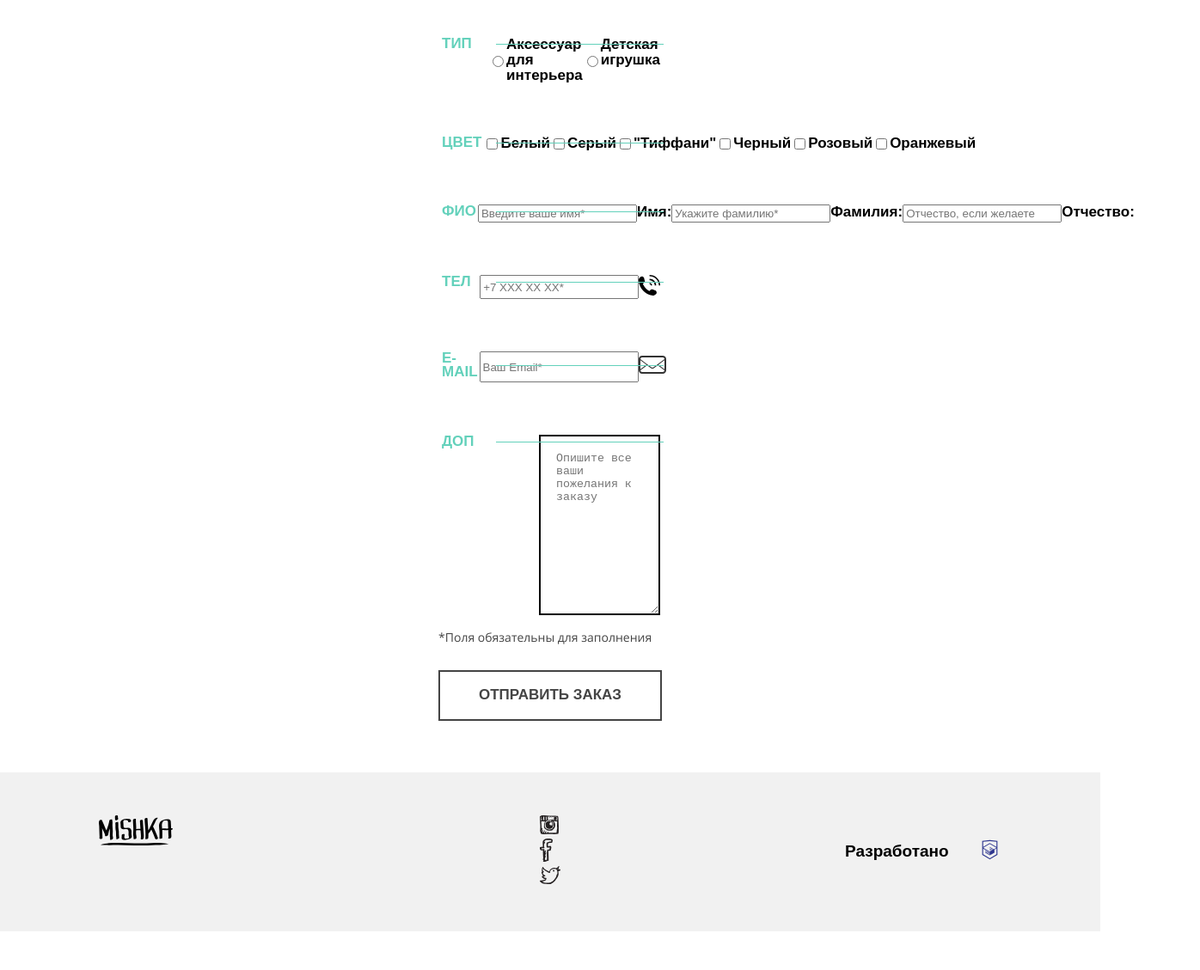
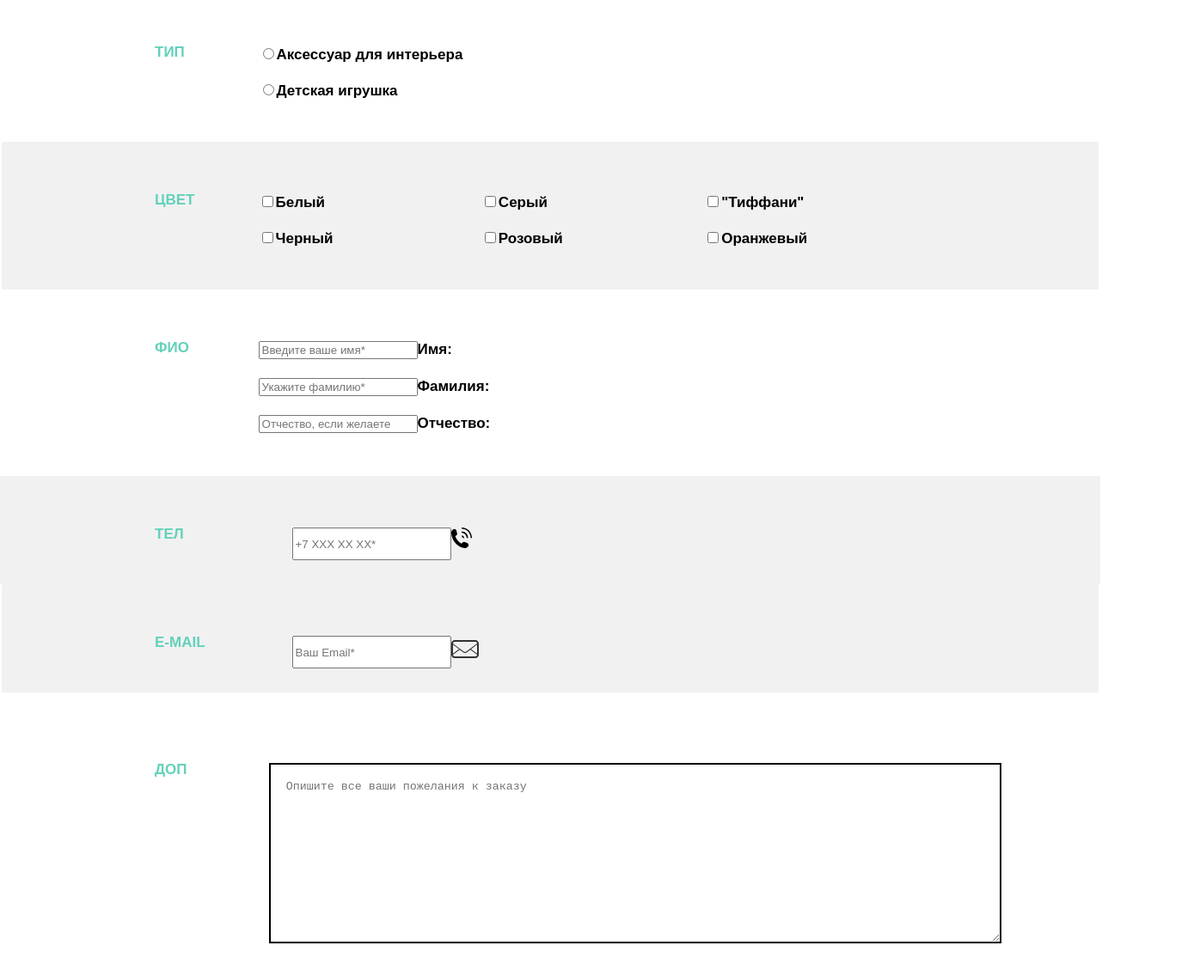
Before and after one commit to NastassiaD/627365-mishka, a website: page source/form.html in a window 1280 px wide. Shown: the part 601-1730 px from the top of the page at 86% size, 1396 px wide, since content can reach past the window. Before the commit the page ends 1685 px from the top, so only its background shows below. Drawn offline with nearby package versions, Linux system fonts and the light colour scheme; files that its build step writes are made by us from their sources; files whose address does not match are found by name.

Commit message:
Продолжение верски адаптивной сетки страницы form.html для планшетного и десктопного состояния

```diff
--- a/source/form.html
+++ b/source/form.html
@@ -53,50 +53,56 @@
       <form action="https://echo.htmlacademy.ru" method="post" class="form-order">
         <p class="form-order__description form-order__description--top">Мы будем рады воплотить в жизнь ваши пожелания! Заполните простую форму заказа и мы свяжемся с вами, чтобы уточнить детали.</p>
         <fieldset class="form-order__section form-order__section--type">
-          <div class="form-order__section-header">
-            <legend class="form-order__section-text">Тип</legend>
-          </div>
+          <div class="form-order__wrapper">
+            <legend class="form-order__section-title">Тип</legend>
+            <div class="form-order__values">
               <label class="form-order__label"><input type="radio" name="product" value="accessory">Аксессуар для интерьера</label>
               <label class="form-order__label"><input type="radio" name="product" value="toy">Детская игрушка</label>
+            </div>
+          </div>
         </fieldset>
         <fieldset class="form-order__section form-order__section--color">
-          <div class="form-order__section-header">
-            <legend class="form-order__section-text">Цвет</legend>
-          </div>
+          <div class="form-order__wrapper">
+            <legend class="form-order__section-title">Цвет</legend>
+            <div class="form-order__values">
               <label class="form-order__label"><input type="checkbox" name="color-white">Белый</label>
               <label class="form-order__label"><input type="checkbox" name="color-grey">Серый</label>
               <label class="form-order__label"><input type="checkbox" name="color-tiffany">"Тиффани"</label>
               <label class="form-order__label"><input type="checkbox" name="color-black">Черный</label>
               <label class="form-order__label"><input type="checkbox" name="color-pink">Розовый</label>
               <label class="form-order__label"><input type="checkbox" name="color-orange">Оранжевый</label>
+            </div>
+          </div>
         </fieldset>
         <fieldset class="form-order__section form-order__section--personal-data">
-          <div class="form-order__section-header">
-            <legend class="form-order__section-text">ФИО</legend>
-          </div>
+          <div class="form-order__wrapper">
+            <legend class="form-order__section-title">ФИО</legend>
+            <div class="form-order__values">
               <label class="form-order__label label-personal-data"><input type="text" name="name" placeholder="Введите ваше имя*" required>Имя:</label>
               <label class="form-order__label label-personal-data"><input type="text" name="surname" placeholder="Укажите фамилию*" required>Фамилия:</label>
               <label class="form-order__label label-personal-data"><input type="text" name="patronymic" placeholder="Отчество, если желаете">Отчество:</label>
+            </div>
+          </div>
         </fieldset>
         <fieldset class="form-order__section form-order__section--phone">
-          <div class="form-order__section-header">
-            <legend class="form-order__section-text">Тел</legend>
-          </div>
+          <div class="form-order__wrapper">
+            <legend class="form-order__section-title">Тел</legend>
             <input type="tel" name="phone" placeholder="+7 XXX XX XX*" required>
             <span class="form-order__icon form-order__icon--phone"><img src="img/icon-phone.svg" alt="Иконка"></span>
+          </div>
         </fieldset>
         <fieldset class="form-order__section form-order__section--mail">
-          <div class="form-order__section-header">
-            <legend class="form-order__section-text">E-mail</legend>
-          </div>
+          <div class="form-order__wrapper">
+            <legend class="form-order__section-title">E-mail</legend>
             <input type="email" name="email" placeholder="Ваш Email*" required>
             <span class="form-order__icon form-order__mail"><img src="img/icon-mail.svg" alt="Иконка"></span>
+          </div>
         </fieldset>
         <fieldset class="form-order__section form-order__section--comment">
-          <div class="form-order__section-header">
-            <legend class="form-order__section-text">Доп</legend>
+          <div class="form-order__wrapper">
+            <legend class="form-order__section-title">Доп</legend>
+            <textarea name="comment" rows="10" placeholder="Опишите все ваши пожелания к заказу"></textarea>
           </div>
-          <textarea name="comment" rows="10" placeholder="Опишите все ваши пожелания к заказу"></textarea>
         </fieldset>
         <div class="form-order__footer">
           <p class="form-order__description form-order__description--bottom">*Поля обязательны для заполнения</p>
--- a/source/sass/_blocks/_form-order.scss
+++ b/source/sass/_blocks/_form-order.scss
@@ -15,23 +15,36 @@
   margin-bottom: 30px;
 }
 
+.form-order__description--top {
+  width: 260px;
+  margin: 30px auto;
+}
+
 .form-order__description--bottom {
   font-size: 14px;
   line-height: 16px;
 }
 
 .form-order__section {
-  padding-top: 27px;
-  margin-bottom: 34px;
-  display: flex;
-  flex-wrap: nowrap;
+  padding-top: 10px;
 }
 
-.form-order__section-header {
-  width: 100%;
+.form-order__wrapper {
+  width: 260px;
+  margin: 0 auto;
+  display: flex;
+  flex-wrap: wrap;
 }
 
-.form-order__section-text {
+.form-order__values {
+  width: 100%;
+  display: flex;
+  flex-wrap: wrap;
+}
+
+.form-order__section-title {
+  width: 100%;
+  margin-bottom: 22px;
   position: relative;
   color: $accent;
   text-transform: uppercase;
@@ -47,9 +60,17 @@
   }
 }
 
+.form-order__section--phone {
+  margin-bottom: 22px;
+}
+
+.form-order__section--mail {
+  margin-bottom: 22px;
+}
+
 .form-order__label {
   width: 100%;
-  display: flex;
+  margin-bottom: 22px;
 }
 
 .form-order__section--comment {
@@ -65,3 +86,8 @@
     outline: none;
   }
 }
+
+.form-order__footer {
+  width: 260px;
+  margin: 0 auto;
+}
--- a/source/sass/_blocks/_social.scss
+++ b/source/sass/_blocks/_social.scss
@@ -1,6 +1,8 @@
 .social{
   padding-bottom: 28px;
   border-bottom: 1px solid #e5e5e5;
+  display: flex;
+  justify-content: center;
 }
 
 .social__item {
--- a/source/sass/_global/_page-main.scss
+++ b/source/sass/_global/_page-main.scss
@@ -8,8 +8,7 @@
 }
 
 .page-main__form {
-  width: 260px;
-  margin: 30px auto 60px;
+  padding-bottom: 55px;
 }
 
 .title-style {
@@ -20,7 +19,6 @@
     line-height: 30px;
     font-size: 25px;
   }
-
 }
 
 .wrapper-main {
--- a/source/sass/_media.scss
+++ b/source/sass/_media.scss
@@ -338,6 +338,62 @@
     padding-bottom: 5px;
   }
 
+  /* form-order */
+
+  .form-order__section-title:before {
+    display: none;
+  }
+
+  .form-order__wrapper {
+    width: 668px;
+    margin: 0 auto;
+    flex-wrap: nowrap;
+    padding: 50px 0 28px;
+  }
+
+  .form-order__description--top {
+    width: 668px;
+    margin: 80px auto 5px;
+  }
+
+  .form-order__section-title {
+    width: 35%;
+  }
+
+  .form-order__section--color {
+    background-color: $grey;
+  }
+
+  .form-order__section--color {
+    .form-order__label {
+      width: 50%;
+    }
+  }
+
+  .form-order__section--phone {
+    background-color: $grey;
+    margin: 0;
+  }
+
+  .form-order__section--mail {
+    background-color: $grey;
+  }
+
+  .form-order__footer {
+    width: 668px;
+    display: flex;
+    justify-content: space-between;
+    align-items: center;
+  }
+
+  .form-order__description--bottom {
+    order: 2;
+  }
+
+  .button-send-order {
+    width: 230px;
+  }
+
 }
 
 /* Medium Devices, Desktops */
@@ -584,4 +640,26 @@
     padding-left: 20%;
     width: 65%;
   }
+
+  /* form-order */
+
+  .form-order__wrapper {
+    width: 1050px;
+  }
+
+  .form-order__section-title {
+    width: 21%;
+    left: 6%;
+  }
+
+  .form-order__section--color {
+    .form-order__label{
+      width: 30%;
+    }
+  }
+
+  .form-order__footer {
+    width: 1050px;
+    padding-left: 27%;
+  }
 }
```
Also changed, not shown: source/index.html (+1 -1 lines). Lines whose indentation alone changed are shown as unchanged.
